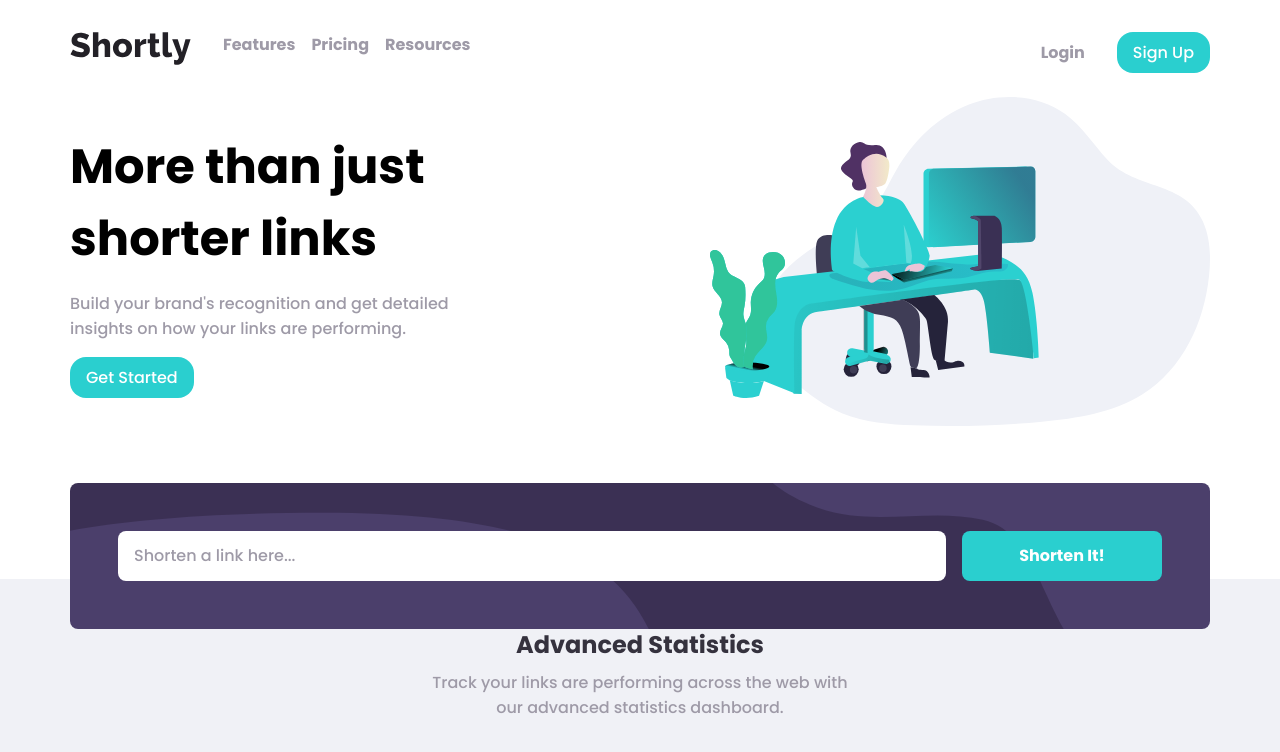
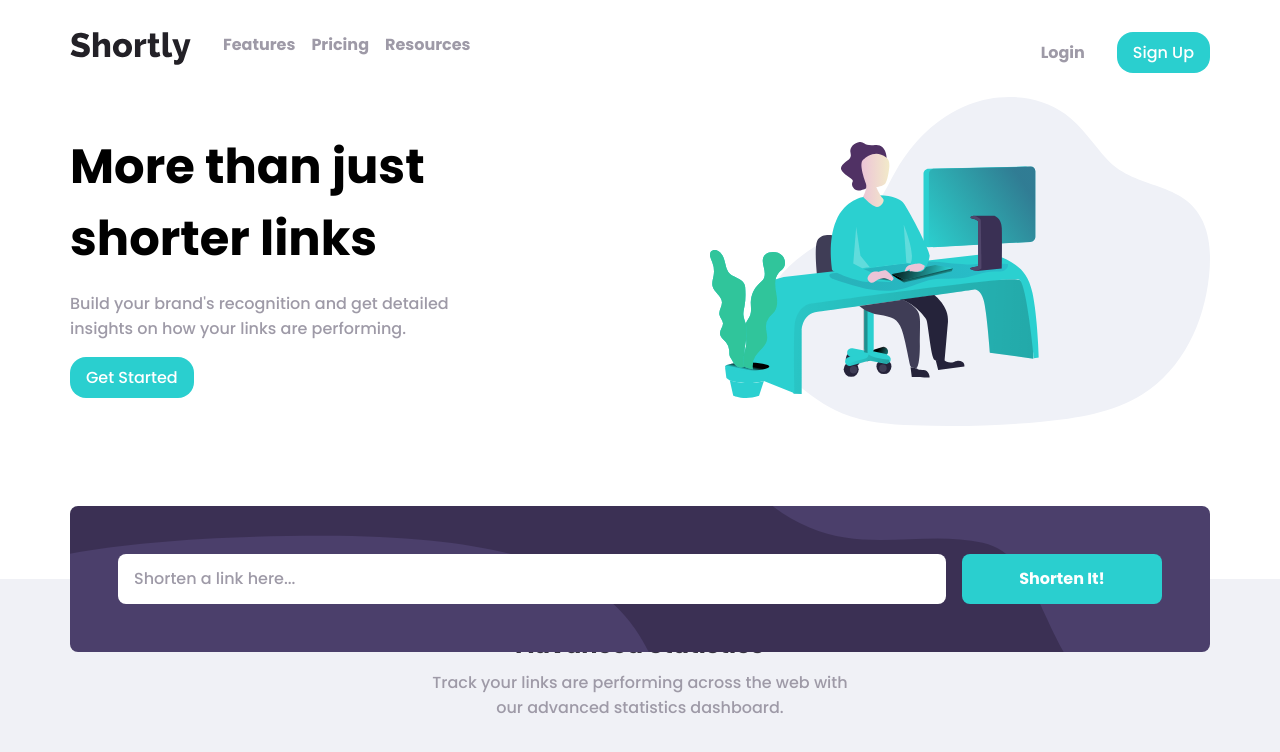
Before and after one commit to EdiedRamos/url-shortening-api-landing-page, a React (Vite) app: page / in a window 1280 px wide. Shown: the top 752 px of the page. Built offline with nearby package versions, Linux system fonts and the light colour scheme.

Commit message:
style: update shortener size translate

```diff
--- a/src/Components/Shortener/Shortener.scss
+++ b/src/Components/Shortener/Shortener.scss
@@ -43,7 +43,7 @@
     &__container {
       flex-direction: row;
       align-items: center;
-      transform: translateY(50px);
+      transform: translateY(73px);
       background-image: url("/src/Resources/Images/bg-shorten-desktop.svg");
       background-size: cover;
       padding: 3rem;
```
